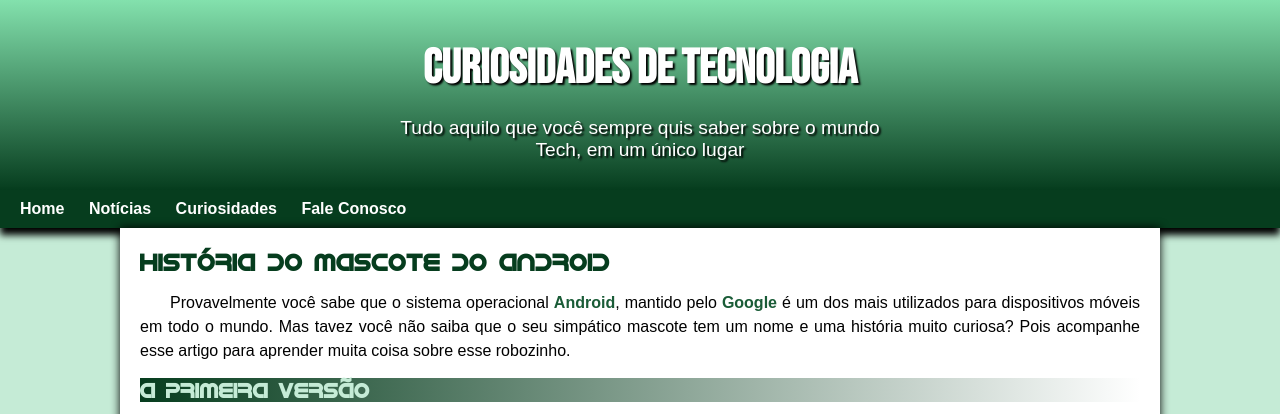
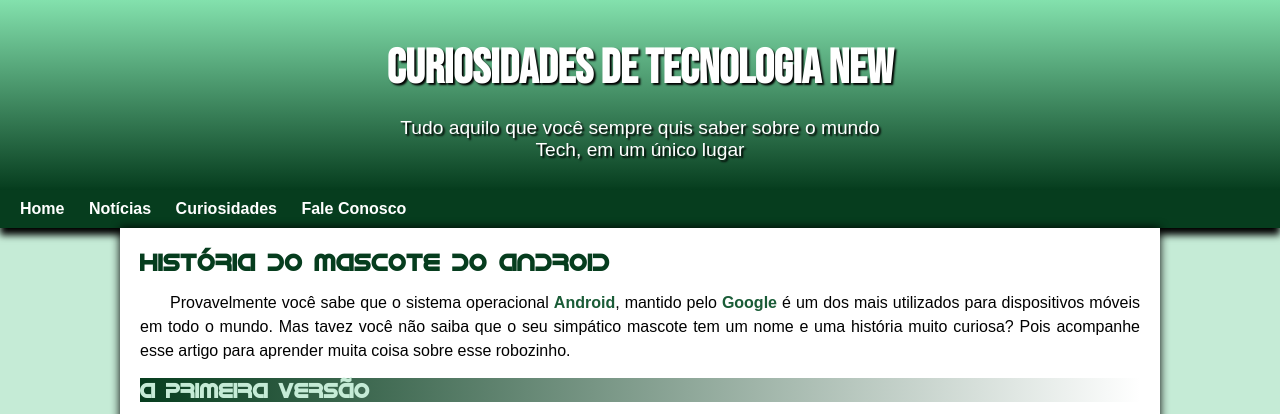
Before and after one commit to luizvalaski/projeto-android, a plain HTML site: page index.html in a window 1280 px wide. Shown: the top 414 px of the page. Drawn offline with Linux system fonts and the light colour scheme.

Commit message:
Update index.html

```diff
--- a/index.html
+++ b/index.html
@@ -9,7 +9,7 @@
 </head>
 <body>
     <header>
-        <h1>Curiosidades de Tecnologia</h1>
+        <h1>Curiosidades de Tecnologia New</h1>
         <p>Tudo aquilo que você sempre quis saber sobre o mundo Tech, em um único lugar</p>
     </header>
     <nav>
```
